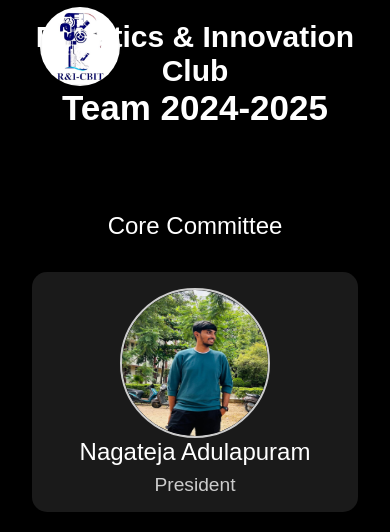
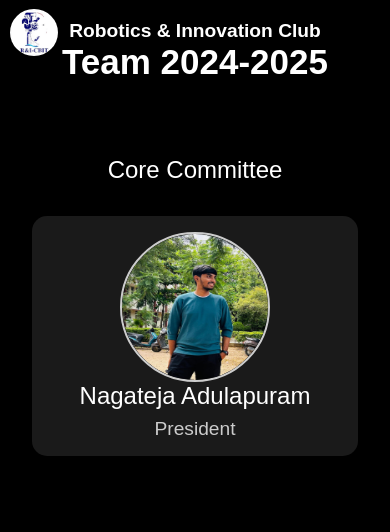
Before and after one commit to robotics-cbit/team2024-2025, a plain HTML site: page Team Page.html in a window 390 px wide. Shown: the top 532 px of the page. Drawn offline with Linux system fonts and the light colour scheme.

Commit message:
Update Team Page.css
upadated css by adding media queries for the header part to make it responsive

```diff
--- a/Team Page.css
+++ b/Team Page.css
@@ -58,6 +58,47 @@ body {
     height: 100%;
     object-fit: contain;
     border-radius: 50%;
+}
+@media (max-width: 768px) {
+    .logodiv {
+        padding-top: 15px;
+        height: 4rem;
+        width: 4rem;
+        top: 5px;
+        left: 10px;
+    }
+
+    .header h1 {
+        font-size: 1.5rem;
+    }
+
+    .header {
+        padding: 20px;
+    }
+}
+
+@media (max-width: 480px) {
+    .logodiv {
+        height: 3rem;
+        width: 3rem;
+        top: 5px;
+        left: 10px;
+    }
+
+    .header h1 {
+        font-size: 1.2rem;
+    }
+
+    .header {
+        padding: 10px;
+        flex-direction: column;
+        justify-content: flex-start;
+    }
+
+    .header-text {
+        margin-top: 10px;
+        text-align: center;
+    }
 }
 
 main {
```
